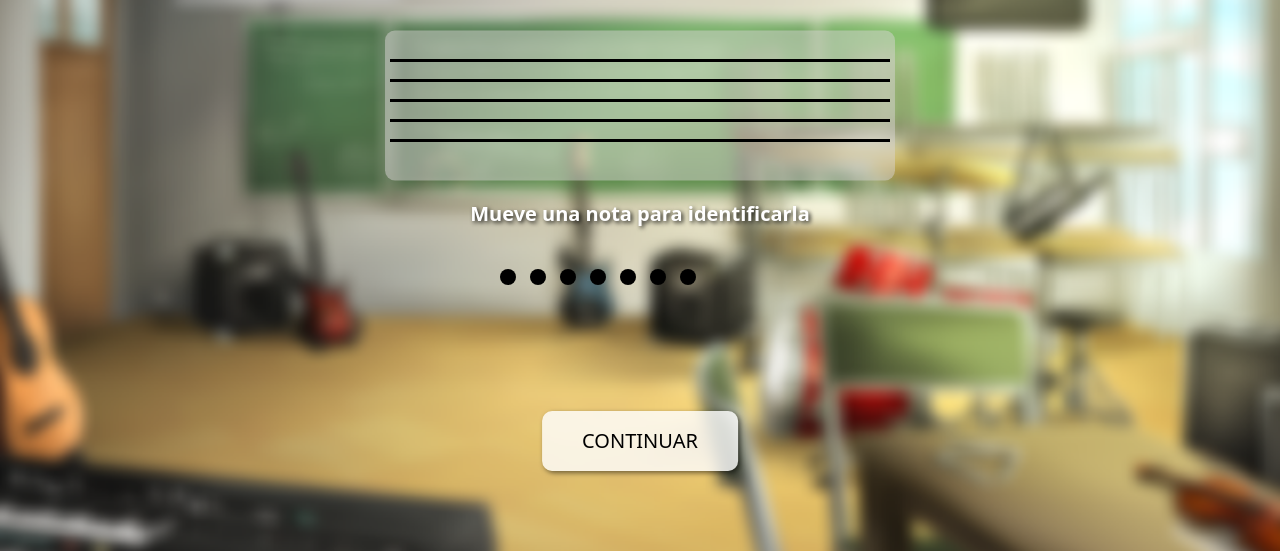
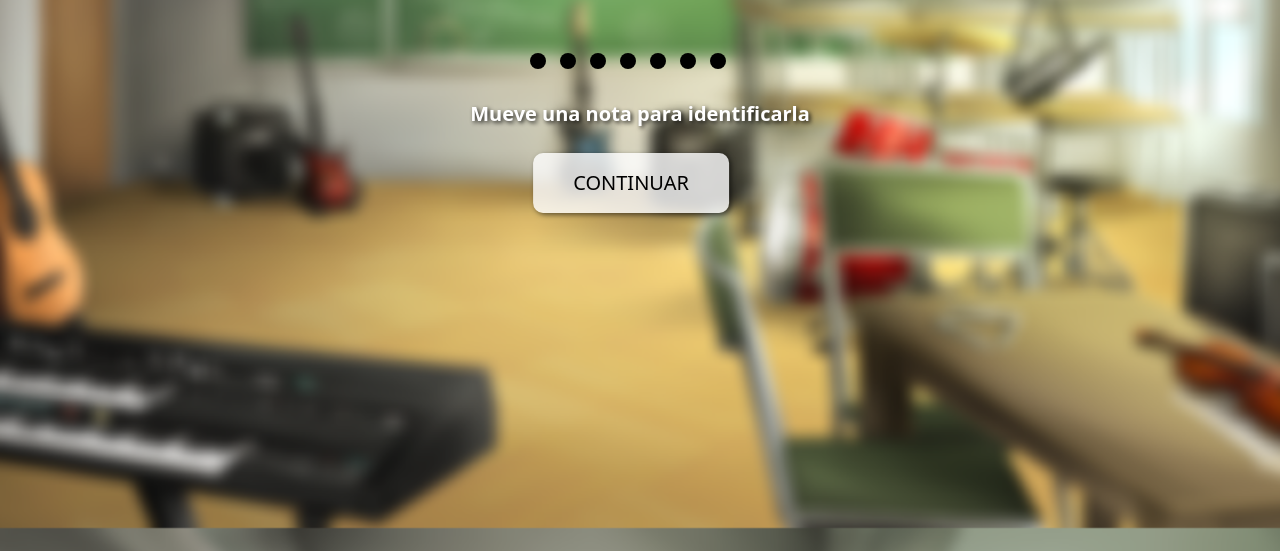
Before and after one commit to Stark-Black/Ivonne_web, a plain HTML site: page pentagrama.html in a window 1280 px wide. Shown: the part 249-800 px from the top of the page. Drawn offline with nearby package versions, Linux system fonts and the light colour scheme; a web font is replaced by a local one.

Commit message:
Update pentagrama.css

```diff
--- a/CSS/pentagrama.css
+++ b/CSS/pentagrama.css
@@ -1,75 +1,61 @@
 /* Estilos generales */
-body {
+body.bg-cover {
+    background-image: url('../imagenes/FONDO.png');
     background-size: cover;
-    background-image: url('../imagenes/FONDO.png');
     background-position: center;
     font-family: 'Sans', sans-serif;
-    display: flex;
-    justify-content: center;
-    align-items: center;
-    height: 100vh;
     margin: 0;
-    flex-direction: column;
-    text-align: center;
 }
 
 #t_penta {
-    font-size: 48px;
+    font-size: 2.5rem;
     color: white;
     text-shadow: 2px 2px 4px rgba(0, 0, 0, 0.8);
-    top: 120px;
-    left : 790px;
-    position: absolute;
 }
 
-#btn_continuar {
+#btn_regresar {
+    position: absolute;
+    top: 20px;
+    left: 20px;
     font-size: 20px;
-    padding: 15px 40px;
+    padding: 10px 20px;
     background-color: rgba(255, 255, 255, 0.8);
     border: none;
     color: #000;
     cursor: pointer;
     text-transform: uppercase;
-    border-radius: 10px;
-    box-shadow: 2px 2px 5px rgba(0, 0, 0, 0.5);
+    border-radius: 5px;
+    box-shadow: 1px 1px 3px rgba(0, 0, 0, 0.5);
     transition: background-color 0.3s ease, transform 0.3s ease;
-    margin-top: 20px;
-    position: absolute;
-    top: 80%;
-    left: 50%;
-    transform: translateX(-50%);
+    font-family: 'Sans', sans-serif;
 }
 
-#btn_continuar:hover {
+#btn_regresar:hover {
     background-color: rgba(255, 255, 255, 1);
     transform: scale(1.05);
 }
 
-#btn_continuar:active {
+#btn_regresar:active {
     transform: scale(1);
 }
 
 /* Fondo transparente detrás del pentagrama */
 .fondo-transparente {
-    width: 510px;
+    width: 80%;
+    max-width: 510px;
     height: 150px;
     background-color: rgba(216, 212, 212, 0.488);
-    position: absolute;
-    top: 55%;
-    left: 50%;
-    transform: translate(-50%, -107%);
+    border-radius: 10px;
     z-index: 0;
-    border-radius: 10px;
-    -webkit-transform: translate(-50%, -107%);
-    -moz-transform: translate(-50%, -107%);
-    -ms-transform: translate(-50%, -107%);
-    -o-transform: translate(-50%, -107%);
 }
 
+/* Pentagrama */
 .pentagrama {
-    width: 500px;
+    width: 80%;
+    max-width: 500px;
     height: 130px;
     position: relative;
+    top:-150px;
     margin-bottom: 20px;
     z-index: 1;
 }
@@ -97,45 +83,54 @@ body {
 }
 
 /* Posiciones iniciales de las notas */
-.nota1 { top: 220px; left: 110px; }
-.nota2 { top: 220px; left: 140px; }
-.nota3 { top: 220px; left: 170px; }
-.nota4 { top: 220px; left: 200px; }
-.nota5 { top: 220px; left: 230px; }
-.nota6 { top: 220px; left: 260px; }
-.nota7 { top: 220px; left: 290px; }
-
+.nota1 { top: 190px; left: 140px; }
+.nota2 { top: 190px; left: 170px; }
+.nota3 { top: 190px; left: 200px; }
+.nota4 { top: 190px; left: 230px; }
+.nota5 { top: 190px; left: 260px; }
+.nota6 { top: 190px; left: 290px; }
+.nota7 { top: 190px; left: 320px; }
 #nombreNota {
-    margin-top: 20px;
-    font-size: 20px;
+    font-size: 1.25rem;
     font-weight: bold;
     color: white;
+    position: relative;
+    top:-60px;
     text-shadow: 2px 2px 4px rgba(0, 0, 0, 0.8);
-    font-family: 'Sans', sans-serif;
 }
-
-#btn_regresar {
-    position: absolute;
-    top: 20px;
-    left: 20px;
+#btn_continuar {
     font-size: 20px;
-    padding: 10px 20px;
+    padding: 15px 40px;
     background-color: rgba(255, 255, 255, 0.8);
     border: none;
     color: #000;
     cursor: pointer;
     text-transform: uppercase;
-    border-radius: 5px;
-    box-shadow: 1px 1px 3px rgba(0, 0, 0, 0.5);
+    border-radius: 10px;
+    box-shadow: 2px 2px 5px rgba(0, 0, 0, 0.5);
     transition: background-color 0.3s ease, transform 0.3s ease;
-    font-family: 'Sans', sans-serif;
+    position: relative;
+    top: -60px;
+    left: 89px;
+    transform: translateX(-50%);
 }
 
-#btn_regresar:hover {
+#btn_continuar:hover {
     background-color: rgba(255, 255, 255, 1);
     transform: scale(1.05);
 }
 
-#btn_regresar:active {
+#btn_continuar:active {
     transform: scale(1);
 }
+
+/* Estilos responsivos */
+@media (max-width: 768px) {
+    #t_penta {
+        font-size: 1.75rem;
+    }
+
+    #nombreNota {
+        font-size: 1rem;
+    }
+}
```
